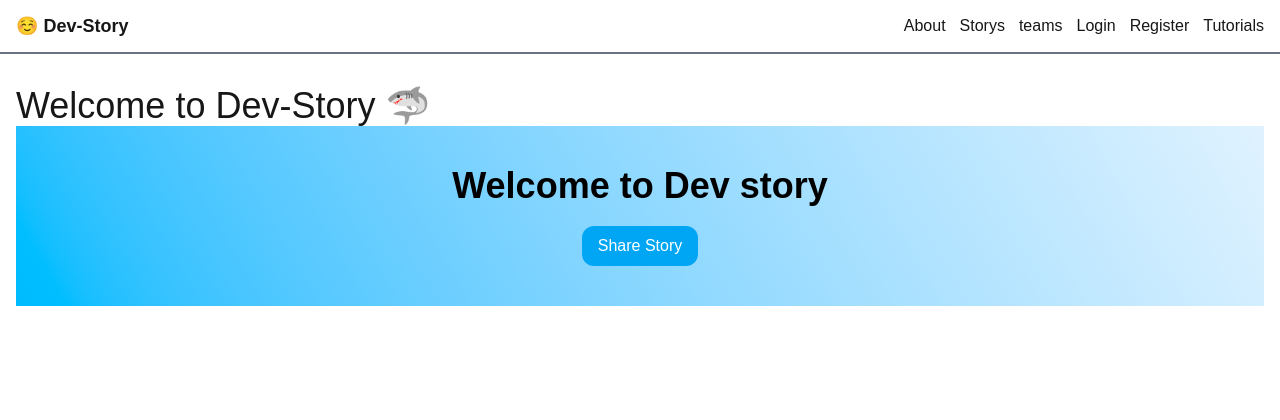
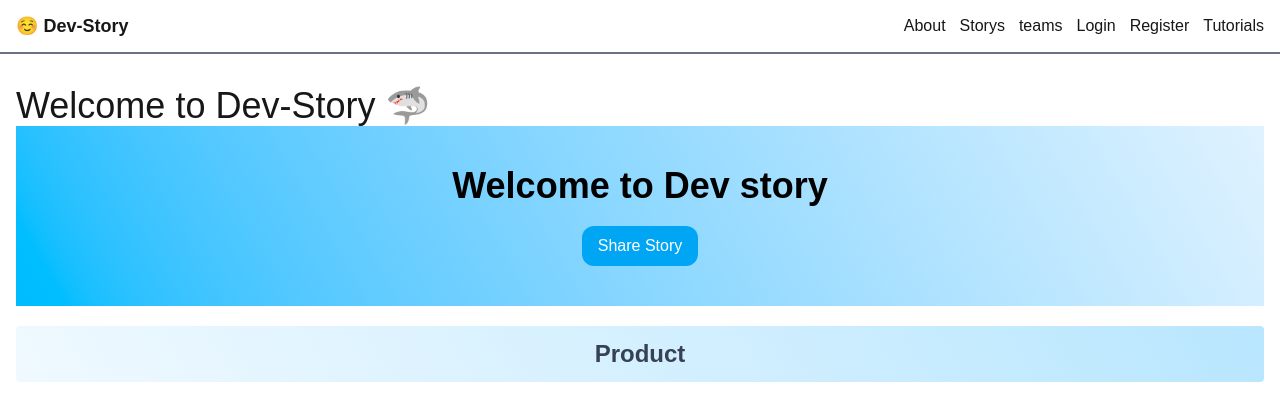
Before and after one commit to mjh-shikder/Dev-Story_Next.js, a Next.js app: page / in a window 1280 px wide. Shown: the top 420 px of the page. Built offline with nearby package versions, Linux system fonts and the light colour scheme.

Commit message:
Group Route added

```diff
--- a/package.json
+++ b/package.json
@@ -9,6 +9,7 @@
     "lint": "eslint"
   },
   "dependencies": {
+    "axios": "^1.13.2",
     "next": "16.1.1",
     "react": "19.2.3",
     "react-dom": "19.2.3"
--- a/src/app/login/page.jsx
+++ b/src/app/(Auth)/login/page.jsx
@@ -1,5 +1,5 @@
 import React from "react";
-import Title from "../../components/Title";
+import Title from "../../../components/Title";
 
 const Login = () => {
   return (
--- a/src/app/register/page.jsx
+++ b/src/app/(Auth)/register/page.jsx
@@ -1,4 +1,4 @@
-import Title from "../../components/Title";
+import Title from "../../../components/Title";
 import React from 'react';
 
 const Register = () => {
--- a/src/app/page.jsx
+++ b/src/app/page.jsx
@@ -1,11 +1,29 @@
 import Banner from "../components/Banner";
 import Image from "next/image";
+import axios from "axios";
 
 export default function Home() {
+
+  // [product, setProduct] = useState([])
+
+  // useEffect(() => {
+  //   axios.get(
+  //     "[https://a-10-backend-paw-mart-web-app.vercel.app/listing](https://a-10-backend-paw-mart-web-app.vercel.app/listing)"
+  //   ).then(result => {
+
+  //   })
+  // },[])
+
   return (
     <div>
       <h2 className="text-4xl ">Welcome to Dev-Story 🦈 </h2>
       <Banner></Banner>
+      <h1 className="bg-linear-60 from-sky-50 to-sky-200 p-3 rounded text-gray-700 text-center font-bold text-2xl my-5 ">
+        Product
+      </h1>
+      <div>
+
+      </div>
     </div>
   );
 }
--- a/src/components/Banner.jsx
+++ b/src/components/Banner.jsx
@@ -20,7 +20,7 @@ const Banner = () => {
     return (
         <div className='text-center space-y-5 bg-linear-60 to-sky-100 from-sky-400 text-black p-10  '>
             <h2 className='text-4xl font-bold '>Welcome to Dev story </h2>
-            <button onClick={handleBtn} className='px-4 py-2 bg-sky-500 hover:bg-sky-600 text-white rounded-xl cursor-pointer'>Share Story</button>
+            <button onClick={handleBtn} className='px-4 py-2 bg-sky-500 hover:bg-sky-600 duration-1000 text-white rounded-xl cursor-pointer'>Share Story</button>
         </div>
     );
 };
```
Also changed, not shown: 1 other file (tests, documents, lock files or other folders).
